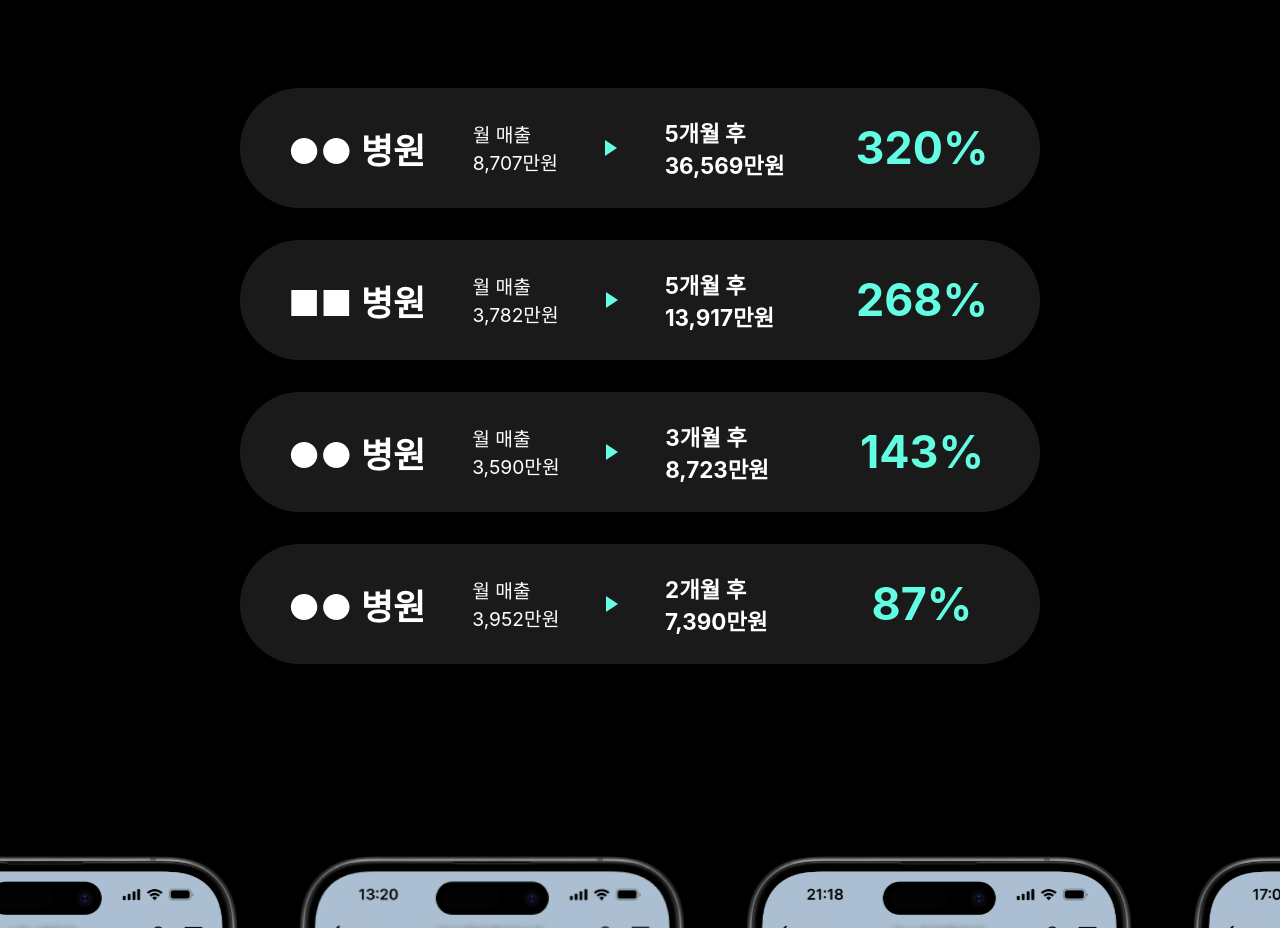
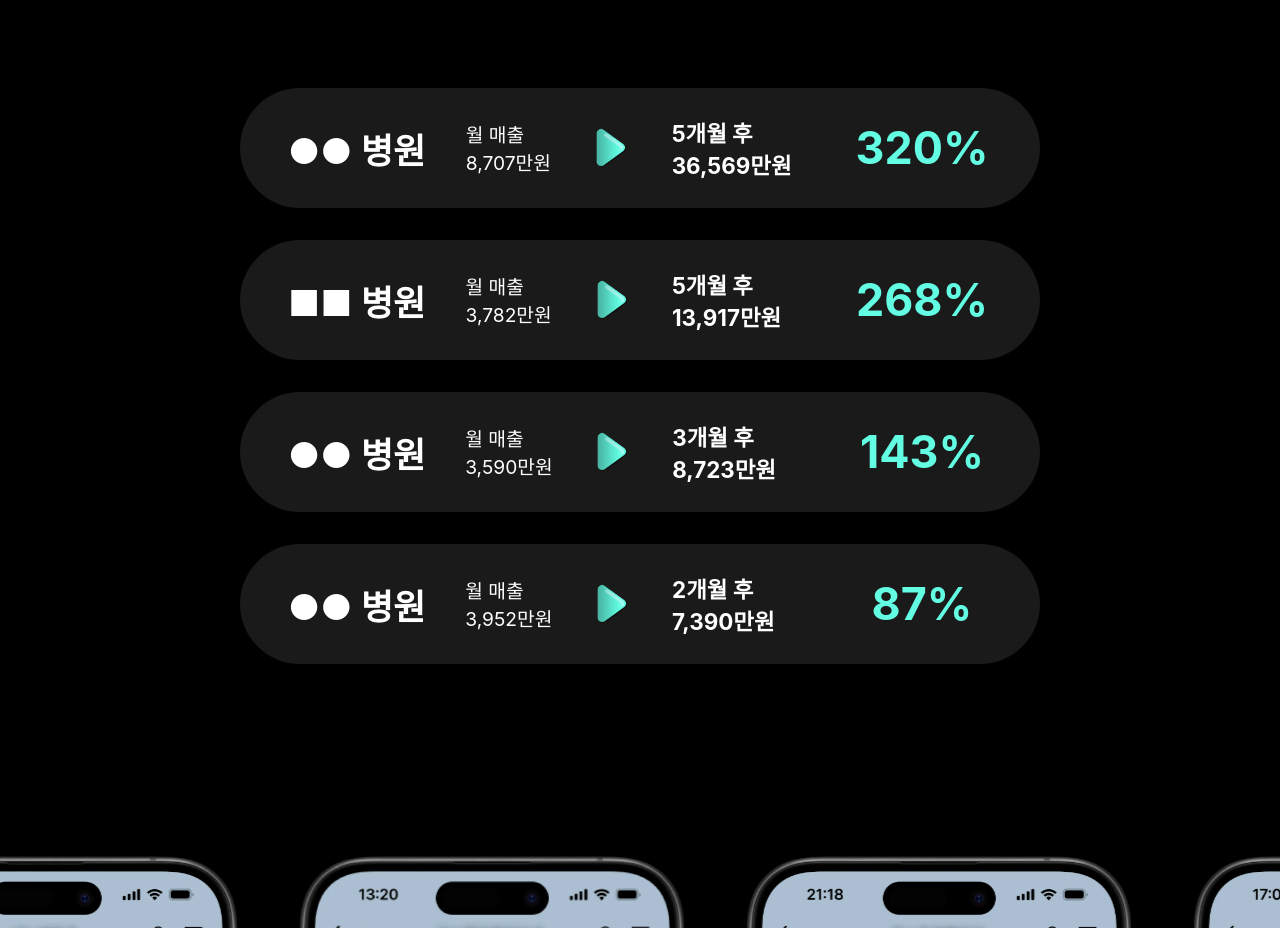
Before and after one commit to devchaeyoung/aube, a Next.js app: page / in a window 1280 px wide. Shown: the part 9220-10148 px from the top of the page. Built offline with nearby package versions, Linux system fonts and the light colour scheme; a web font is replaced by a local one.

Commit message:
# UPDATE

```diff
--- a/src/components/sales/SalesIncrease.module.css
+++ b/src/components/sales/SalesIncrease.module.css
@@ -47,11 +47,15 @@
 }
 
 .arrow {
-  width: 0;
-  height: 0;
-  border-left: 12px solid #62fde3;
+  width: 40px;
+  height: 40px;
+  /* border-left: 12px solid #62fde3;
   border-top: 8px solid transparent;
-  border-bottom: 8px solid transparent;
+  border-bottom: 8px solid transparent; */
+}
+.arrow img {
+  width: 100%;
+  height: 100%;
 }
 
 .period {
@@ -159,6 +163,10 @@
   .imageScroll {
     margin-bottom: 0;
   }
+  .arrow {
+    width: 24px;
+    height: 24px;
+  }
 }
 
 .scrollTrack:hover {
--- a/src/components/sales/SalesIncrease.tsx
+++ b/src/components/sales/SalesIncrease.tsx
@@ -95,8 +95,9 @@ function SalesCard({ item, index }: { item: (typeof salesData)[0]; index: number
           <Counter value={item.initialSales} isInView={isInView} type="sales" />
         </span>
       </div>
-      <div className={styles.arrow} />
-
+      <div className={styles.arrow}>
+        <Image src="/assets/arrow.png" alt="화살표" width={40} height={40} />
+      </div>
       <div className={styles.peridBox}>
         <div className={styles.period}>
           <span>{item.period}</span>
```
Also changed, not shown: public/assets/arrow.png (added), 1 other file (tests, documents, lock files or other folders).
